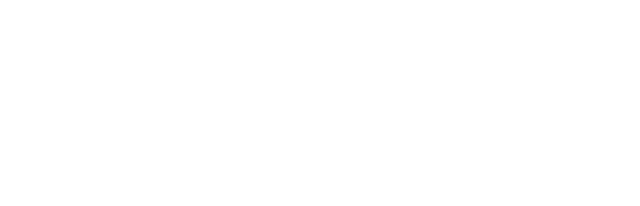
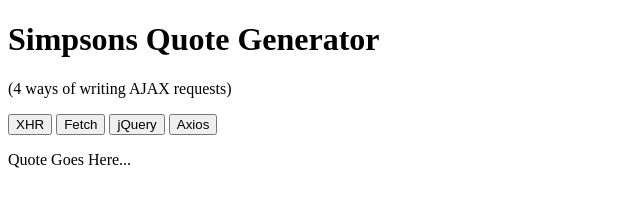
Before and after one commit to CianHub/simpsons-quote-generator-ajax, a plain HTML site: page index.html in a window 1280 px wide. Shown: the whole page, without its empty margins (0-640 px from the left). Drawn offline with Linux system fonts and the light colour scheme.

Commit message:
add html structure

```diff
--- a/index.html
+++ b/index.html
@@ -10,6 +10,15 @@
 </head>
 
 <body>
+    <h1>Simpsons Quote Generator</h1>
+    <p>(4 ways of writing AJAX requests)</p>
+    <section class="container">
+        <button id="xhr">XHR</button>
+        <button id="fetch">Fetch</button>
+        <button id="jquery">jQuery</button>
+        <button id="axios">Axios</button>
+    </section>
+    <p id="quote">Quote Goes Here...</p>
     <script src="./js/ajax.js"></script>
 </body>
 
```
